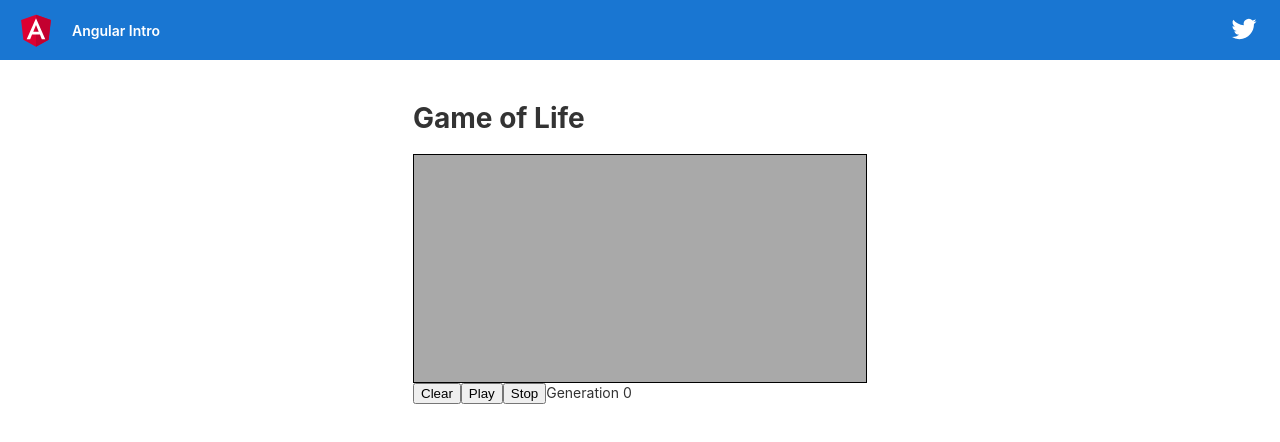
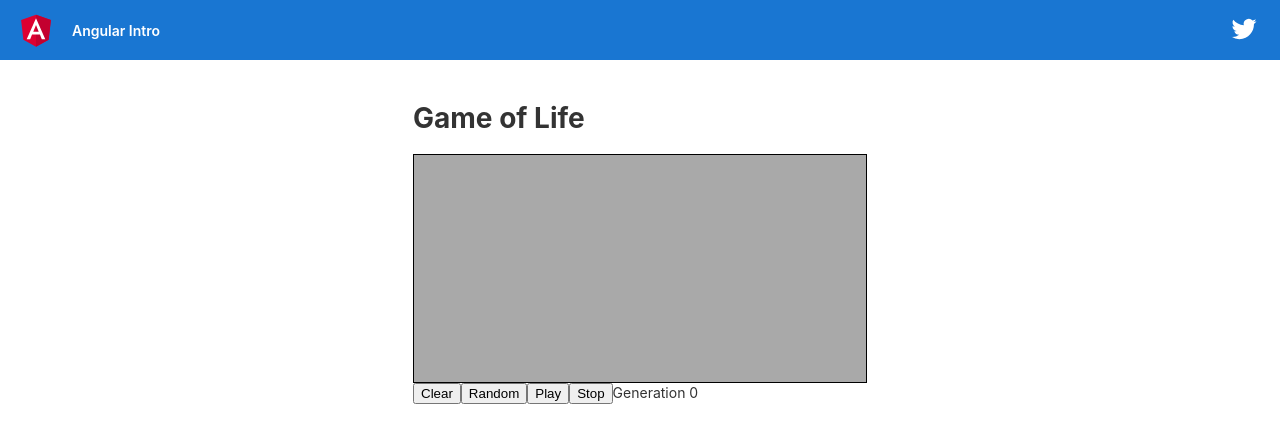
Before and after one commit to CPerezMartin/GameOfLife, an Angular app: page / in a window 1280 px wide. Shown: the top 442 px of the page. Built offline with nearby package versions, Linux system fonts and the light colour scheme.

Commit message:
first commit

```diff
--- a/src/app/gol/gol.component.html
+++ b/src/app/gol/gol.component.html
@@ -12,6 +12,7 @@
 
 <div class="controls">
   <button (click)="clearGame()">Clear</button>
+  <button (click)="randomCells(10)">Random</button>
   <button (click)="playGame()">Play</button>
   <button (click)="stopGame()">Stop</button>
   <span>Generation {{generation}}</span>
--- a/src/app/gol/gol.component.ts
+++ b/src/app/gol/gol.component.ts
@@ -49,10 +49,16 @@ export class GolComponent implements OnInit {
     return count;
   }
 
-  switchStatus = (i: number, j: number) => {
-  this.rows[i].cols[j].active = !this.rows[i].cols[j].active;
+  randomCells = (times: number) => {
+    for (let i = 0; i <= times; i++){
+      const row = Math.floor(Math.random() * this.rowMax);
+      const col = Math.floor(Math.random() * this.colMax);
+      this.rows[row].cols[col].active ?
+        this.randomCells(1) :
+        this.rows[row].cols[col].active = true;
+    }
+
   }
-
 
   stopGame = () => {
     clearInterval(this.timer);
@@ -67,6 +73,8 @@ export class GolComponent implements OnInit {
       });
     });
   }
+
+
 
   playGame = () => {
     this.timer = setInterval(() => {
```
